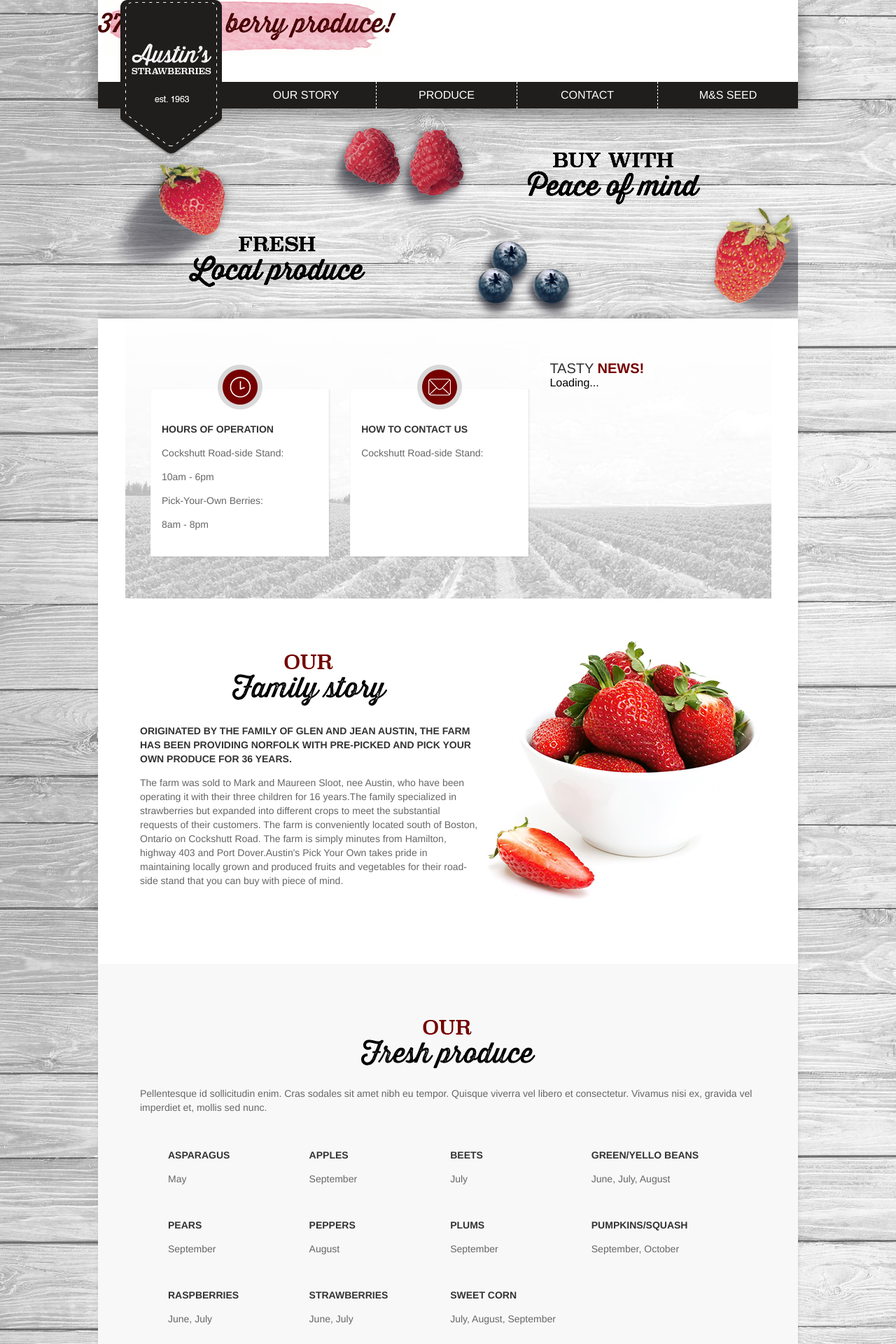
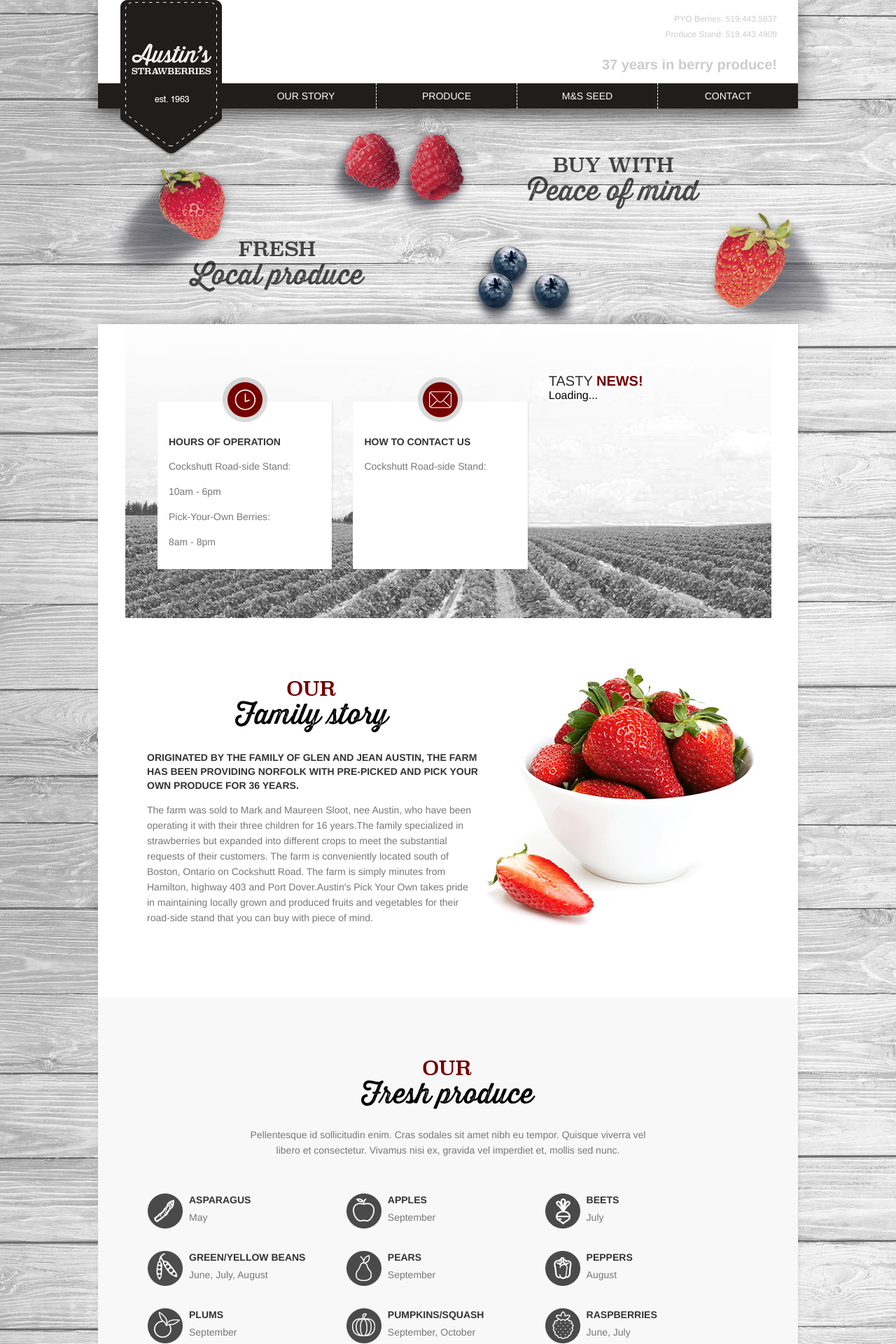
Before and after one commit to Evelyn-McDonald/austins, a PHP site: page / in a window 1280 px wide. Shown: the top 1920 px of the page at 70% size. Run offline with PHP 8.4, Linux system fonts and the light colour scheme; some libraries are stand-ins or nearby versions.

Commit message:
produce icons added

```diff
--- a/css/styles.css
+++ b/css/styles.css
@@ -14,10 +14,10 @@ body {
   body h2 {
     text-align: center; }
   body p {
-    color: #666;
+    color: #777;
     font-size: 14px;
-    font-weight: normal;
-    line-height: 20px; }
+    font-weight: 300;
+    line-height: 22px; }
   body header {
     background-color: #fff;
     height: 155px;
@@ -34,6 +34,20 @@ body {
       margin-left: 30px;
       position: absolute;
       z-index: 100; }
+    body header .copy {
+      float: right;
+      font-weight: bold;
+      padding-right: 30px;
+      margin-top: 10px;
+      text-align: right; }
+      body header .copy h4 {
+        color: #ccc;
+        font-size: 20px;
+        font-weight: bold; }
+      body header .copy p {
+        color: #ccc;
+        font-size: 12px;
+        line-height: 10px; }
     body header nav {
       background-color: #201d1d;
       bottom: 0px;
@@ -43,7 +57,8 @@ body {
         color: #fff;
         display: inline-block;
         float: right;
-        font-size: 16px;
+        font-size: 14px;
+        font-weight: 300;
         padding: 10px 0;
         text-align: center;
         text-decoration: none;
@@ -51,8 +66,10 @@ body {
         width: 20%; }
         body header nav a:not(:first-of-type) {
           border-right: 1px #fff dashed; }
+        body header nav a:hover {
+          text-decoration: underline; }
   body .hero {
-    height: 300px;
+    height: 308px;
     text-align: center; }
   body .leaves img {
     z-index: 1; }
@@ -67,7 +84,7 @@ body {
     box-shadow: 1px 1px 5px 0px rgba(0, 0, 0, 0.1); }
     body .content-container section {
       overflow: auto;
-      padding: 60px; }
+      padding: 70px; }
       body .content-container section.alt-section {
         background-color: #f8f8f8; }
       body .content-container section .copy {
@@ -141,14 +158,28 @@ body {
       body .content-container section .directions {
         float: left;
         width: 48%; }
-      body .content-container section .produce-list {
-        overflow: auto; }
-        body .content-container section .produce-list li {
+      body .content-container section.produce p {
+        margin: 0px auto 50px;
+        text-align: center;
+        width: 600px; }
+      body .content-container section.produce .produce-list {
+        overflow: auto;
+        padding: 0; }
+        body .content-container section.produce .produce-list li {
           float: left;
           list-style: none;
-          margin-right: 4%;
+          margin-bottom: 30px;
           text-align: left;
-          width: 20%; }
+          width: 33%; }
+          body .content-container section.produce .produce-list li img {
+            float: left;
+            padding-right: 8px; }
+          body .content-container section.produce .produce-list li h3 {
+            margin: 0; }
+          body .content-container section.produce .produce-list li p {
+            margin-top: 4px;
+            margin-bottom: 0;
+            text-align: left; }
     body .content-container footer {
       background-color: #201d1d;
       color: #fff;
--- a/index.php
+++ b/index.php
@@ -41,48 +41,21 @@
 </head>
 
 <body>
-    <!-- Facebook graph -->
-    <!--<script>
-      window.fbAsyncInit = function() {
-        FB.init({
-          appId      : '671178789694012',
-          xfbml      : true,
-          version    : 'v2.1'
-        });
-        /* make the API call */
-        FB.api(
-            "/137912086409500/feed",
-            function (response) {
-              if (response && !response.error) {
-                /* handle the result */
-              }
-            }
-        );
-      };
-
-      (function(d, s, id){
-         var js, fjs = d.getElementsByTagName(s)[0];
-         if (d.getElementById(id)) {return;}
-         js = d.createElement(s); js.id = id;
-         js.src = "//connect.facebook.net/en_US/sdk.js";
-         fjs.parentNode.insertBefore(js, fjs);
-       }(document, 'script', 'facebook-jssdk'));
-    </script>-->
-    <!-- Facebook graph end -->
-
-    <!-- <div id="fb-root"></div>  -->
-
     <!-- Header module begins -->
     <header>
         <div class="logo">
         <img src="images/logo.png"/>
         </div>
-        <img src="images/years-in-produce.png"/>
+        <div class="copy">
+            <p>PYO Berries: 519.443.5837</p>
+            <p>Produce Stand: 519.443.4909</p>
+            <h4>37 years in berry produce!</h4>
+        </div>
         <nav>
-            <a href="our-approach">M&S Seed</a>
-            <a href="services">Contact</a>
-            <a href="about">Produce</a>
-            <a href="contact">Our Story</a>
+            <a href="#contact">Contact</a>
+            <a href="#ms-seed">M&S Seed</a>
+            <a href="#produce">Produce</a>
+            <a href="#our-story">Our Story</a>
         </nav>
     </div>
     </header>
@@ -123,7 +96,7 @@
         <!-- main content module ends -->
 
         <!-- our family story module -->
-        <section>
+        <section id="our-story">
             <div class="copy">
                 <h2><img src="images/family-story.png"/></h2>
                 <h3>Originated by the family of Glen and Jean Austin, the farm has been providing Norfolk with pre-picked and pick your own produce for 36 years. </h3>
@@ -136,62 +109,62 @@
         <!-- our family story module -->
 
         <!-- our produce module -->
-        <section class="alt-section">
+        <section id="produce" class="alt-section produce">
             <h2><img src="images/fresh-produce.png"/></h2>
             <p>Pellentesque id sollicitudin enim. Cras sodales sit amet nibh eu tempor. Quisque viverra vel libero et consectetur. Vivamus nisi ex, gravida vel imperdiet et, mollis sed nunc.</p>
             <ul class="produce-list">
                 <li>
-                    <img src=""/>
+                    <img src="images/produce-icon-asparagus.png"/>
                     <h3>Asparagus</h3>
                     <p>May</p>
                 </li>
                 <li>
-                    <img src=""/>
+                    <img src="images/produce-icon-apple.png"/>
                     <h3>Apples</h3>
                     <p>September</p>
                 </li>
                 <li>
-                    <img src=""/>
+                    <img src="images/produce-icon-beet.png"/>
                     <h3>Beets</h3>
                     <p>July</p>
                 </li>
                 <li>
-                    <img src=""/>
-                    <h3>Green/yello beans</h3>
+                    <img src="images/produce-icon-beans.png"/>
+                    <h3>Green/yellow beans</h3>
                     <p>June, July, August</p>
                 </li>
                 <li>
-                    <img src=""/>
+                    <img src="images/produce-icon-pear.png"/>
                     <h3>Pears</h3>
                     <p>September</p>
                 </li>
                 <li>
-                    <img src=""/>
+                    <img src="images/produce-icon-pepper.png"/>
                     <h3>Peppers</h3>
                     <p>August</p>
                 </li>
                 <li>
-                    <img src=""/>
+                    <img src="images/produce-icon-plum.png"/>
                     <h3>Plums</h3>
                     <p>September</p>
                 </li>
                 <li>
-                    <img src=""/>
+                    <img src="images/produce-icon-pumpkin.png"/>
                     <h3>Pumpkins/Squash</h3>
                     <p>September, October</p>
                 </li>
                 <li>
-                    <img src=""/>
+                    <img src="images/produce-icon-raspberry.png"/>
                     <h3>Raspberries</h3>
                     <p>June, July</p>
                 </li>
                 <li>
-                    <img src=""/>
+                    <img src="images/produce-icon-strawberry.png"/>
                     <h3>Strawberries</h3>
                     <p>June, July</p>
                 </li>
                 <li>
-                    <img src=""/>
+                    <img src="images/produce-icon-corn.png"/>
                     <h3>Sweet Corn</h3>
                     <p>July, August, September</p>
                 </li>
@@ -200,7 +173,7 @@
         <!-- our product module ends -->
 
         <!-- M&S seeds module -->
-        <section>
+        <section id="ms-seed">
             <div class="copy">
                 <h2><img src="images/ms-seed.png"/></h2>
                 <h3>OrDonec nec convallis mauris. Maecenas et massa dolor. Cras cursus dolor ac auctor ullamcorper Mauris.</h3>
@@ -213,7 +186,7 @@
         <!-- M&S seeds module ends -->
 
         <!-- contact us module -->
-        <section class="alt-section">
+        <section id="contact" class="alt-section">
             <div class="map">
                 <!-- <iframe width="600" height="450" frameborder="0" style="border:0"
                 src="https://www.google.com/maps/embed/v1/place?q=2591+Cockshutt+Road,+Waterford,+Ontario+N0E+1Y0,+Canada&key=AIzaSyCJzmzjqgA4k4S_sNOZcNq5C7DZsa9HBVA"></iframe> -->
--- a/sass/styles.scss
+++ b/sass/styles.scss
@@ -20,10 +20,10 @@ body {
 	}
 
 	p {
-		color: #666;
+		color: #777;
 		font-size: 14px;
-		font-weight: normal;
-		line-height: 20px;
+		font-weight: 300;
+		line-height: 22px;
 	}
 
 	header {
@@ -45,6 +45,26 @@ body {
 			z-index: 100;
 		}
 
+		.copy {
+			float: right;
+			font-weight: bold;
+			padding-right: 30px;
+			margin-top: 10px;
+			text-align: right;
+
+			h4 {
+				color: #ccc;
+				font-size: 20px;
+				font-weight: bold;
+			}
+
+			p {
+				color: #ccc;
+				font-size: 12px;
+				line-height: 10px;
+			}
+		}
+
 		nav {
 			background-color: #201d1d;
 			bottom: 0px;
@@ -56,7 +76,8 @@ body {
 				color: #fff;
 				display: inline-block;
 				float: right;
-				font-size: 16px;
+				font-size: 14px;
+				font-weight: 300;
 				padding: 10px 0;
 				text-align: center;
 				text-decoration: none;
@@ -66,12 +87,16 @@ body {
 				&:not(:first-of-type) {
 					border-right: 1px #fff dashed;
 				}
+
+				&:hover {
+					text-decoration: underline;
+				}
 			}
 		}
 	}
 
 	.hero {
-		height: 300px;
+		height: 308px;
 		text-align: center;
 	}
 
@@ -93,7 +118,7 @@ body {
 
 		section {
 			overflow: auto;
-			padding: 60px;
+			padding: 70px;
 
 			&.alt-section {
 				background-color: #f8f8f8;
@@ -203,15 +228,39 @@ body {
 				width: 48%;
 			}
 
+			&.produce {
+				p {
+					margin: 0px auto 50px;
+					text-align: center;
+					width: 600px;
+				}
+
 				.produce-list {
 					overflow: auto;
+					padding: 0;
 
 					li {
 						float: left;
 						list-style: none;
-					margin-right: 4%;
+						margin-bottom: 30px;
 						text-align: left;
-					width: 20%;
+						width: 33%;
+
+						img {
+							float: left;
+							padding-right: 8px;
+						}
+
+						h3 {
+							margin: 0;
+						}
+
+						p {
+							margin-top: 4px;
+							margin-bottom: 0;
+							text-align: left;
+						}
+					}
 				}
 			}
 		}
```
Also changed, not shown: images/fields.png, images/hero.png, images/produce-icon-apple.png (added), images/produce-icon-asparagus.png (added), images/produce-icon-beans.png (added), images/produce-icon-beet.png (added), images/produce-icon-corn.png (added), images/produce-icon-pear.png (added), images/produce-icon-pepper.png (added), images/produce-icon-plum.png (added), images/produce-icon-pumpkin.png (added), images/produce-icon-raspberry.png (added), images/produce-icon-strawberry.png (added), images/produce-icon.png (added), 1 other file. Lines whose indentation alone changed are shown as unchanged.
